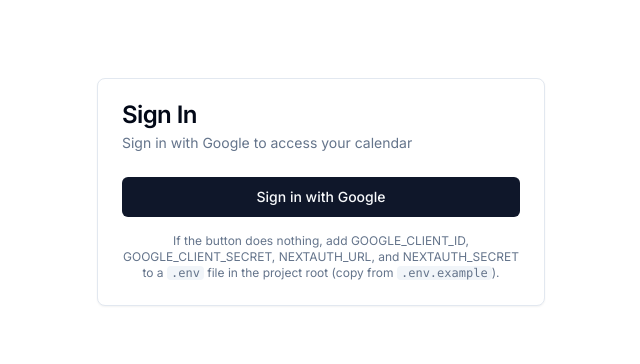
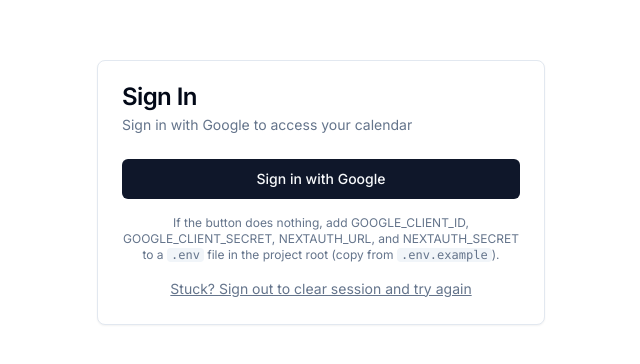
Before and after one commit to JR-Crawford-12121/PolarisWeekWiseProject, a Next.js app: page /auth/signin in a window 1280 px wide. Shown: the part 208-572 px from the top of the page, without its empty margins (319-959 px from the left). Built offline with nearby package versions, Linux system fonts and the light colour scheme; no server answers.

Commit message:
logout button

```diff
--- a/app/auth/signin/page.tsx
+++ b/app/auth/signin/page.tsx
@@ -2,7 +2,8 @@
 
 import { useEffect } from "react"
 import { useRouter } from "next/navigation"
-import { signIn, useSession } from "next-auth/react"
+import { useSession, signOut } from "next-auth/react"
+import Link from "next/link"
 import { Button } from "@/components/ui/button"
 import { Card, CardContent, CardDescription, CardHeader, CardTitle } from "@/components/ui/card"
 
@@ -19,8 +20,15 @@
 
   if (status === "loading") {
     return (
-      <div className="flex min-h-screen items-center justify-center p-4">
+      <div className="flex min-h-screen flex-col items-center justify-center gap-4 p-4">
         <div className="text-muted-foreground">Loading...</div>
+        <button
+          type="button"
+          onClick={() => signOut({ callbackUrl: "/auth/signin" })}
+          className="text-sm text-muted-foreground underline hover:text-foreground"
+        >
+          Stuck? Sign out to clear session
+        </button>
       </div>
     )
   }
@@ -28,6 +36,9 @@
   if (status === "authenticated") {
     return null // Will redirect in useEffect
   }
+
+  // Use a real link so redirect to Google always works (no reliance on signIn() JS)
+  const signInUrl = "/api/auth/signin/google?callbackUrl=" + encodeURIComponent("/")
 
   return (
     <div className="flex min-h-screen items-center justify-center p-4">
@@ -39,15 +50,19 @@
           </CardDescription>
         </CardHeader>
         <CardContent className="space-y-4">
-          <Button
-            onClick={() => signIn("google", { callbackUrl: "/" })}
-            className="w-full"
-          >
-            Sign in with Google
+          <Button asChild className="w-full">
+            <Link href={signInUrl}>Sign in with Google</Link>
           </Button>
           <p className="text-xs text-muted-foreground text-center">
             If the button does nothing, add GOOGLE_CLIENT_ID, GOOGLE_CLIENT_SECRET, NEXTAUTH_URL, and NEXTAUTH_SECRET to a <code className="bg-muted px-1 rounded">.env</code> file in the project root (copy from <code className="bg-muted px-1 rounded">.env.example</code>).
           </p>
+          <button
+            type="button"
+            onClick={() => signOut({ callbackUrl: "/auth/signin" })}
+            className="w-full text-center text-sm text-muted-foreground underline hover:text-foreground"
+          >
+            Stuck? Sign out to clear session and try again
+          </button>
         </CardContent>
       </Card>
     </div>
--- a/app/page.tsx
+++ b/app/page.tsx
@@ -1,7 +1,7 @@
 "use client"
 
 import { useEffect, useState } from "react"
-import { useSession } from "next-auth/react"
+import { useSession, signOut } from "next-auth/react"
 import { useRouter } from "next/navigation"
 import FullCalendar from "@fullcalendar/react"
 import timeGridWeek from "@fullcalendar/timegrid"
@@ -69,6 +69,12 @@
             >
               Sync Gmail
             </Button>
+            <Button
+              variant="ghost"
+              onClick={() => signOut({ callbackUrl: "/auth/signin" })}
+            >
+              Log out
+            </Button>
           </div>
         </div>
       </header>
```
